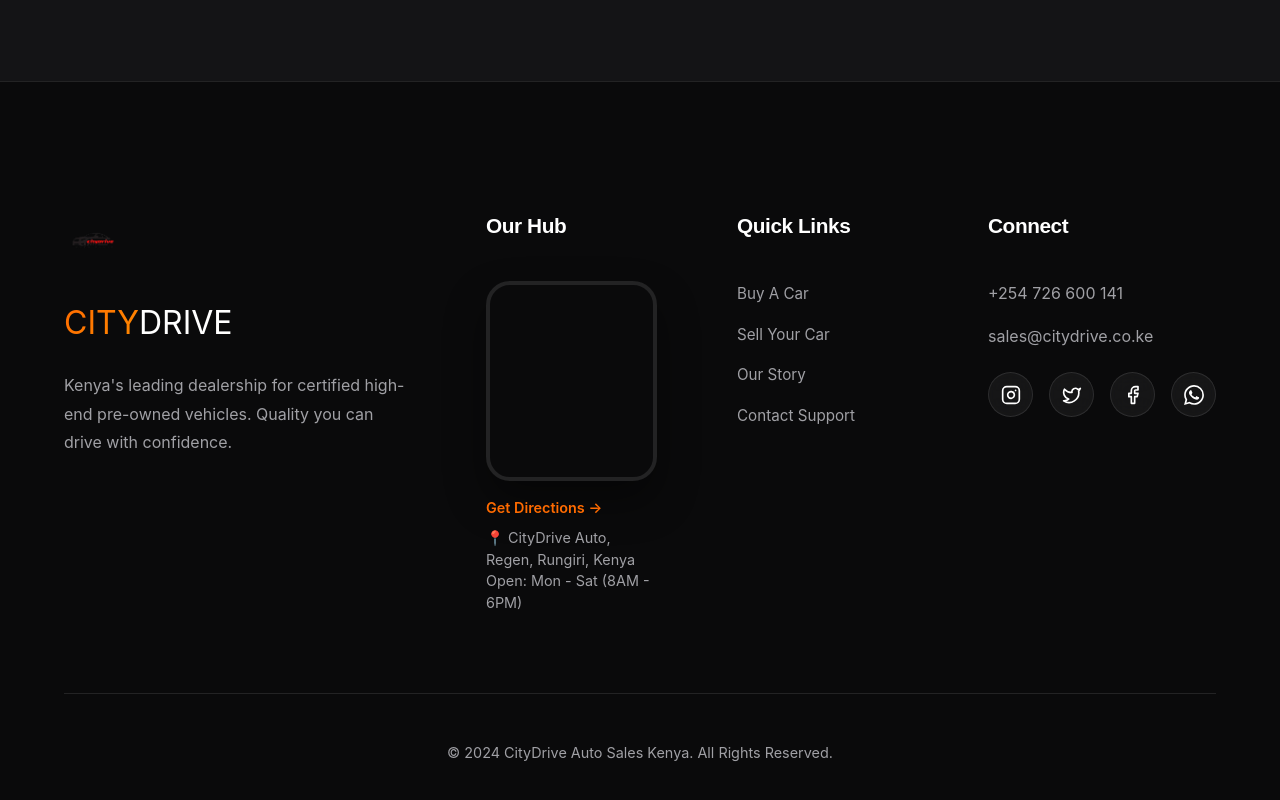
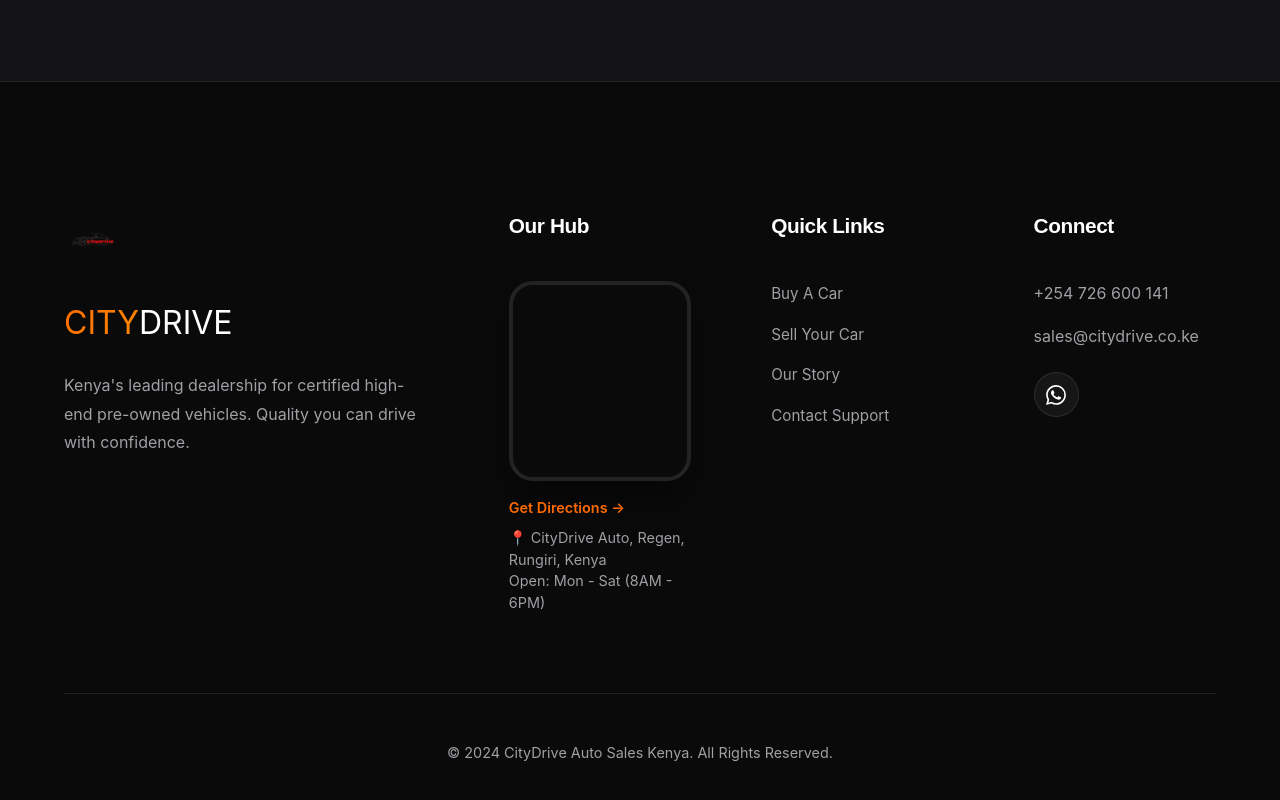
Before and after one commit to Ruchez/citydrive, a React (Vite) app: page / in a window 1280 px wide. Shown: the part 4043-4843 px from the top of the page. Built offline with nearby package versions, Linux system fonts and the light colour scheme; grey boxes are pictures that could not be loaded.

Commit message:
Update: Simplify Connect section to WhatsApp only

```diff
--- a/src/components/Footer.tsx
+++ b/src/components/Footer.tsx
@@ -60,15 +60,6 @@
                         <a href="mailto:sales@citydrive.co.ke" className="footer-contact-link">sales@citydrive.co.ke</a>
 
                         <div className="social-links-premium">
-                            <a href="#" className="social-icon-btn glass" aria-label="Instagram">
-                                <svg width="20" height="20" viewBox="0 0 24 24" fill="none" stroke="currentColor" strokeWidth="2" strokeLinecap="round" strokeLinejoin="round"><rect x="2" y="2" width="20" height="20" rx="5" ry="5"></rect><path d="M16 11.37A4 4 0 1 1 12.63 8 4 4 0 0 1 16 11.37z"></path><line x1="17.5" y1="6.5" x2="17.51" y2="6.5"></line></svg>
-                            </a>
-                            <a href="#" className="social-icon-btn glass" aria-label="Twitter">
-                                <svg width="20" height="20" viewBox="0 0 24 24" fill="none" stroke="currentColor" strokeWidth="2" strokeLinecap="round" strokeLinejoin="round"><path d="M22 4s-.7 2.1-2 3.4c1.6 10-9.4 17.3-18 11.6 2.2.1 4.4-.6 6-2C3 15.5.5 9.6 3 5c2.2 2.6 5.6 4.1 9 4-.9-4.2 4-6.6 7-3.8 1.1 0 3-1.2 3-1.2z"></path></svg>
-                            </a>
-                            <a href="#" className="social-icon-btn glass" aria-label="Facebook">
-                                <svg width="20" height="20" viewBox="0 0 24 24" fill="none" stroke="currentColor" strokeWidth="2" strokeLinecap="round" strokeLinejoin="round"><path d="M18 2h-3a5 5 0 0 0-5 5v3H7v4h3v8h4v-8h3l1-4h-4V7a1 1 0 0 1 1-1h3z"></path></svg>
-                            </a>
                             <a href="https://wa.me/254726600141" className="social-icon-btn glass" aria-label="WhatsApp" target="_blank" rel="noopener noreferrer">
                                 <svg width="20" height="20" viewBox="0 0 24 24" fill="currentColor">
                                     <path d="M17.472 14.382c-.297-.149-1.758-.867-2.03-.967-.273-.099-.471-.148-.67.15-.197.297-.767.966-.94 1.164-.173.199-.347.223-.644.075-.297-.15-1.255-.463-2.39-1.475-.883-.788-1.48-1.761-1.653-2.059-.173-.297-.018-.458.13-.606.134-.133.298-.347.446-.52.149-.174.198-.298.298-.497.099-.198.05-.371-.025-.52-.075-.149-.669-1.612-.916-2.207-.242-.579-.487-.5-.669-.51-.173-.008-.371-.01-.57-.01-.198 0-.52.074-.792.372-.272.297-1.04 1.016-1.04 2.479 0 1.462 1.065 2.875 1.213 3.074.149.198 2.096 3.2 5.077 4.487.709.306 1.262.489 1.694.625.712.227 1.36.195 1.871.118.571-.085 1.758-.719 2.006-1.413.248-.694.248-1.289.173-1.413-.074-.124-.272-.198-.57-.347m-5.421 7.403h-.004a9.87 9.87 0 01-5.031-1.378l-.361-.214-3.741.982.998-3.648-.235-.374a9.86 9.86 0 01-1.51-5.26c.001-5.45 4.436-9.884 9.888-9.884 2.64 0 5.122 1.03 6.988 2.898a9.825 9.825 0 012.893 6.994c-.003 5.45-4.437 9.884-9.885 9.884m8.413-18.297A11.815 11.815 0 0012.05 0C5.495 0 .16 5.335.157 11.892c0 2.096.547 4.142 1.588 5.945L.057 24l6.305-1.654a11.882 11.882 0 005.683 1.448h.005c6.554 0 11.89-5.335 11.893-11.893a11.821 11.821 0 00-3.48-8.413z" />
```
